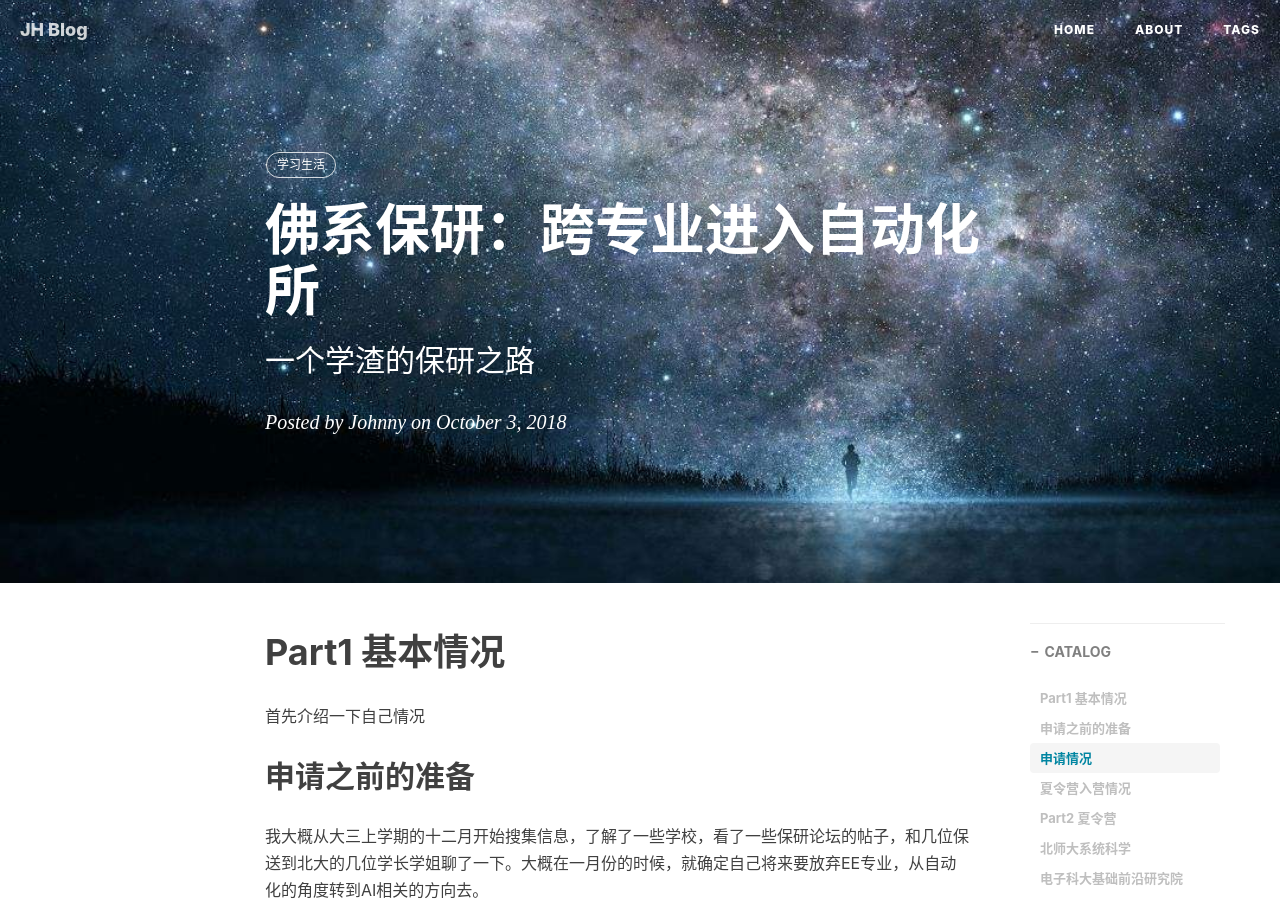
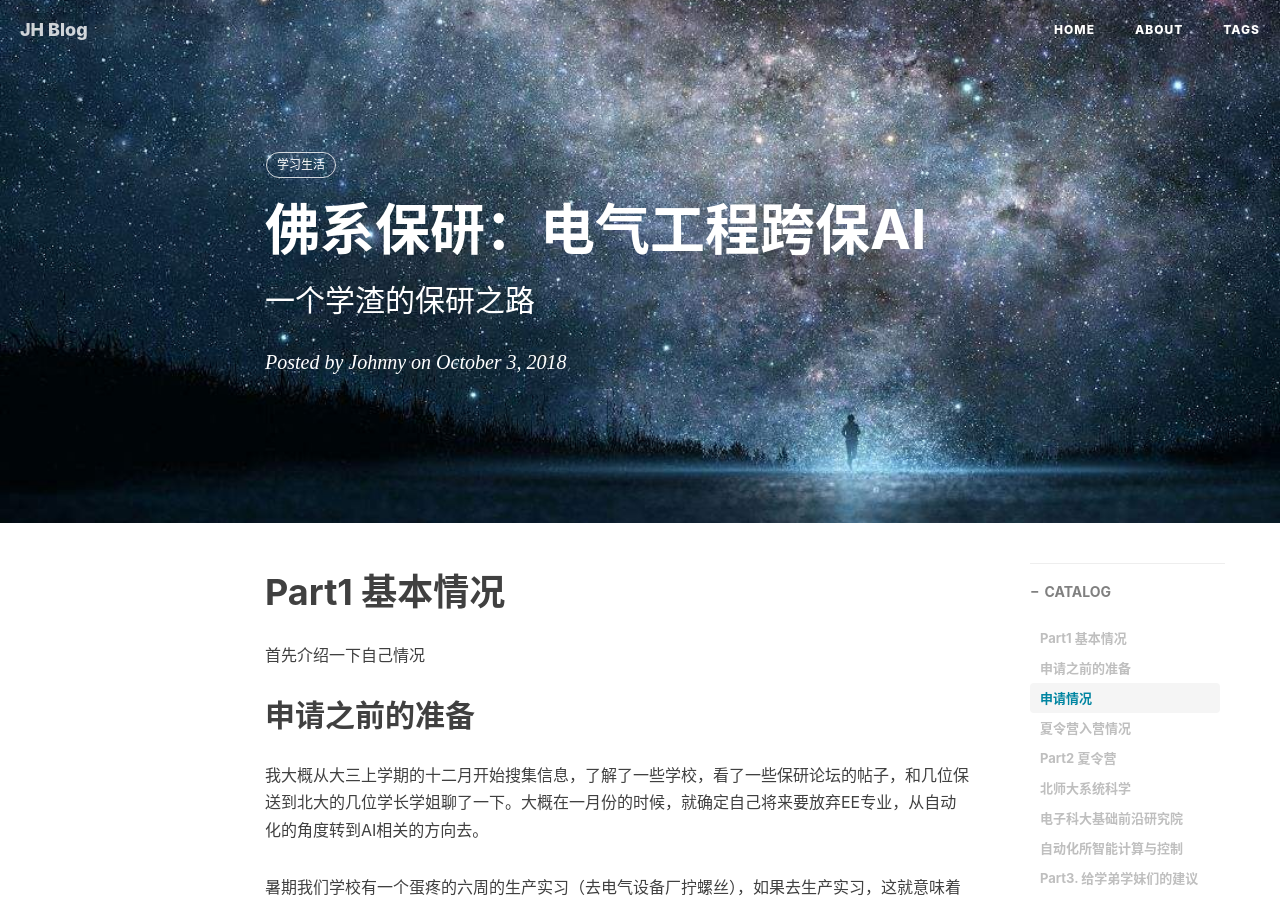
Before and after one commit to sweetice/previous_blog, a Jekyll site: the page built from _posts/2018-10-02-佛系保研：电气工程跨保AI.md, in a window 1280 px wide and 900 px high. Built offline with Jekyll 4.4.1, drawn with Linux system fonts in a browser that asks for light colours; nearby versions of some CDN libraries; comment, search, counter and statistics services are not loaded.

Commit message:
Update and rename 2018-10-02-佛系保研：跨专业进入自动化所.md to 2018-10-02-佛系保研：电气工程跨保AI.md

```diff
--- a/_posts/2018-10-02-佛系保研：跨专业进入自动化所.md
+++ b/_posts/2018-10-02-佛系保研：电气工程跨保AI.md
@@ -1,6 +1,6 @@
 ---
 layout:     post
-title:      佛系保研：跨专业进入自动化所
+title:      佛系保研：电气工程跨保AI
 subtitle:   一个学渣的保研之路
 date:       2018-10-03
 author:     Johnny
```
